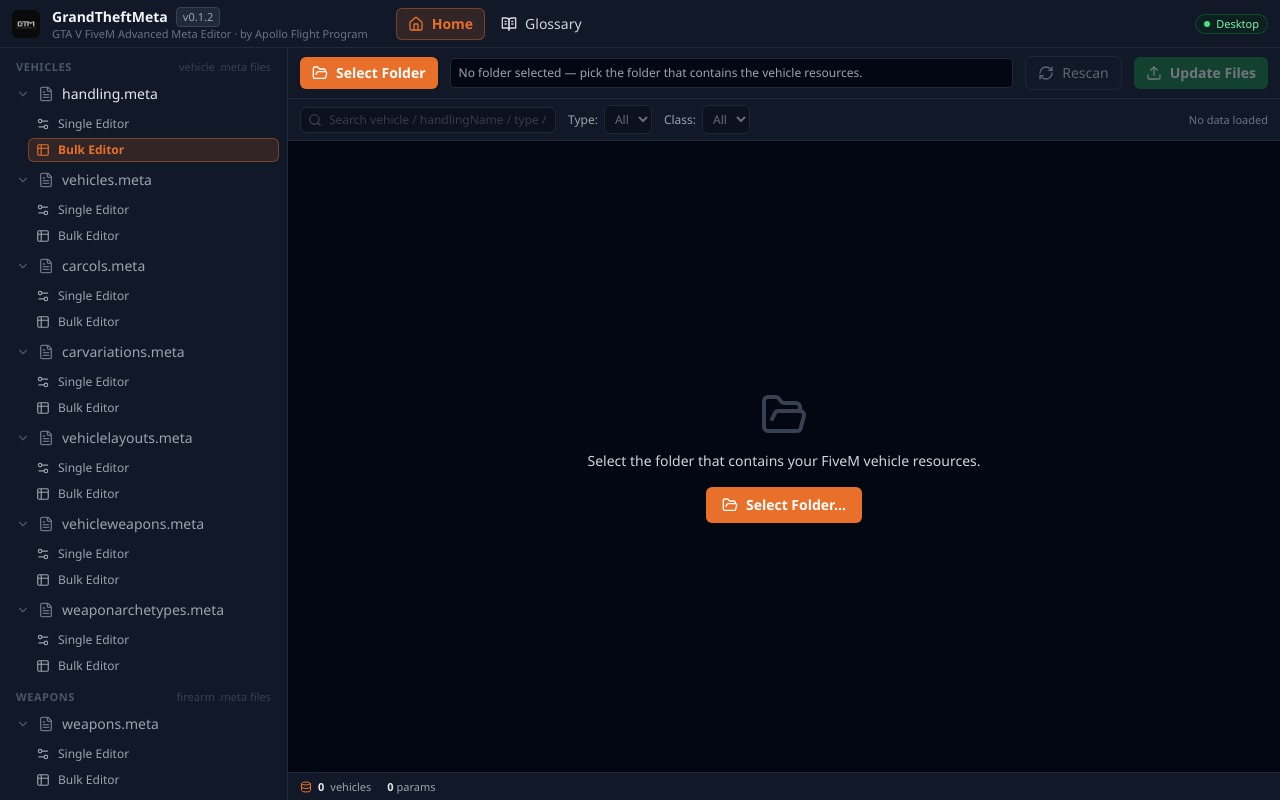
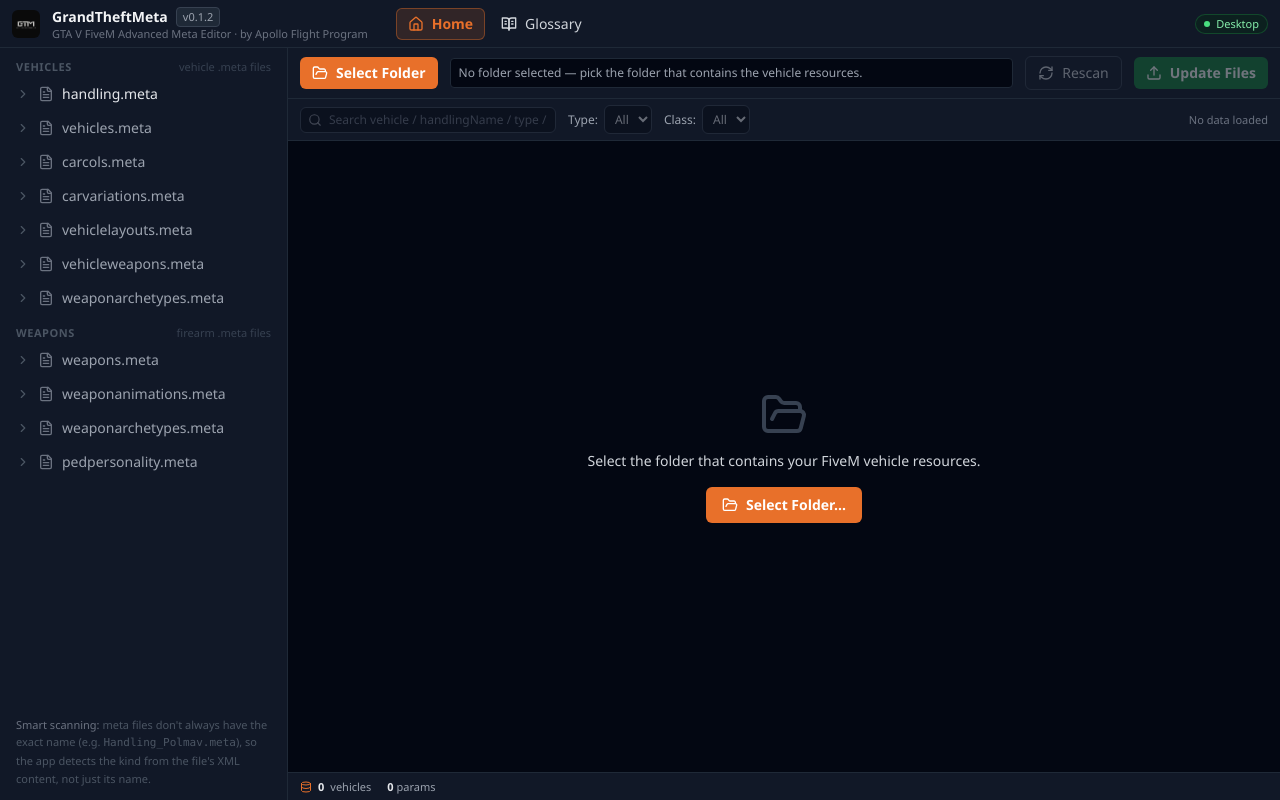
Before and after one commit to yossebastiands/GrandTheftMeta, a React (Vite) app in the folder app/: page / in a window 1280 px wide. Built offline with nearby package versions, Linux system fonts and the light colour scheme.

Commit message:
start editors collapsed: Sidebar panels default closed (removed LIVE_PANELS-open default) and Single editor param groups start collapsed (expand a group header to reveal fields)

```diff
--- a/app/src/features/handling/SingleHandlingEditor.tsx
+++ b/app/src/features/handling/SingleHandlingEditor.tsx
@@ -129,9 +129,8 @@
 }: Props) {
   const [q, setQ] = useState("");
   const [selKey, setSelKey] = useState<string | null>(null);
-  const [openGroups, setOpenGroups] = useState<Set<string>>(
-    () => new Set(["core", "flying", "boat", "vweapon", "wheel", "meta"])
-  );
+  // Param groups start collapsed — expand a group by clicking its header.
+  const [openGroups, setOpenGroups] = useState<Set<string>>(new Set());
   const [hintCol, setHintCol] = useState<string | null>(null);
   const [editCol, setEditCol] = useState<string | null>(null);
 
--- a/app/src/ui/Sidebar.tsx
+++ b/app/src/ui/Sidebar.tsx
@@ -154,21 +154,6 @@
   },
 ];
 
-// Meta panels currently wired to live editors.
-const LIVE_PANELS: string[] = [
-  "handling",
-  "vehicles",
-  "carcols",
-  "carvariations",
-  "vehiclelayouts",
-  "vehicleweapons",
-  "veh_weaponarchetypes",
-  "weaponanimations",
-  "weaponarchetypes",
-  "pedpersonality",
-  "weapons",
-];
-
 interface SidebarProps {
   activePanel: string;
   activeMode: EditorMode;
@@ -176,8 +161,9 @@
 }
 
 export default function Sidebar({ activePanel, activeMode, onSelect }: SidebarProps) {
-  // Which panels are expanded (dropdowns). Live panels start open.
-  const [open, setOpen] = useState<Set<string>>(() => new Set(LIVE_PANELS));
+  // Which panels are expanded (dropdowns). Start fully collapsed so the editor
+  // list is compact on first open — click a panel header to reveal its modes.
+  const [open, setOpen] = useState<Set<string>>(() => new Set());
 
   const toggle = (id: string) =>
     setOpen((prev) => {
```
